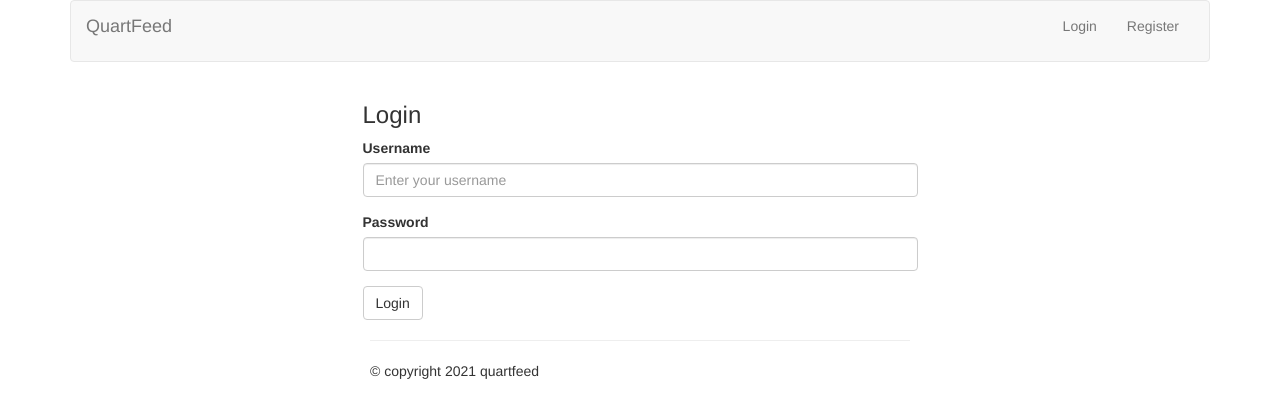
After one commit to fromzeroedu/quart-feed, a Python web app: template templates/user/login.html in a window 1280 px wide. The commit adds this page. Shown: the top 418 px of the page. Run offline with Jinja, Linux system fonts and the light colour scheme; the template is opened without the code that fills it, so the values that code supplies are empty; some libraries are stand-ins or nearby versions.

Commit message:
step-4 complete

```diff
--- a/home/views.py
+++ b/home/views.py
@@ -1,8 +1,8 @@
-from quart import Blueprint
+from quart import Blueprint, session
 
 home_app = Blueprint("home_app", __name__)
 
 
 @home_app.route("/", methods=["GET"])
 async def init() -> str:
-    return "Hello World!"
+    return "Hello " + str(session.get("username"))
--- a/templates/navbar.html
+++ b/templates/navbar.html
@@ -13,15 +13,14 @@
                     <ul class="dropdown-menu">
                         <li><a href="#">View profile</a></li>
                         <li><a href="#">Edit profile</a></li>
-                        <li><a href="#">Change password</a></li>
                     </ul>
                 </li>
                 <li>
-                    <a href="#" class="navbar-link">Logout</a></p>
+                    <a href="{{ url_for("user_app.logout") }}" class="navbar-link">Logout</a></p>
                 </li>
                 {% else %}
                 <li>
-                    <a href="#" class="navbar-link">Login</a></p>
+                    <a href="{{ url_for("user_app.login") }}" class="navbar-link">Login</a></p>
                 </li>
                 <li>
                     <a href="{{ url_for("user_app.register") }}" class="navbar-link">Register</a></p>
--- /dev/null
+++ b/templates/user/login.html
@@ -0,0 +1,48 @@
+{% extends "base.html" %}
+{% block title %}Login{% endblock %}
+
+{% block content %}
+
+{% include "navbar.html" %}
+
+<div id="flashed-messages">
+    {% for message in get_flashed_messages() %}
+    <div class="alert alert-success">{{ message }}</div>
+    {% endfor %}
+</div>
+
+<div class="row">
+
+    <div class="col-md-offset-3 col-md-6">
+
+        <h3>Login</h3>
+
+        {% if error %}
+        <div class="text-danger">{{ error }}</div>
+        {% endif %}
+
+        <form method="POST" action="{{ url_for('.login') }}" role="form">
+
+            <div class="form-group">
+                <label for="username">Username</label>
+                <input name="username" type="text" class="form-control" id="username"
+                    value="{% if username %}{{ username }}{% endif %}"
+                    placeholder="Enter your username"
+                />
+            </div>
+
+            <div class="form-group">
+                <label for="password">Password</label>
+                <input name="password" type="password" class="form-control" id="password" />
+            </div>
+
+            <input type="hidden" name="csrf_token" value="{{ csrf_token }}" />
+            <button type="submit" class="btn btn-default">Login</button>
+
+        </form>
+
+    </div>
+
+</div>
+
+{% endblock %}
```
Also changed, not shown: user/models.py (+5 -2 lines), user/views.py (+69 -5 lines).
